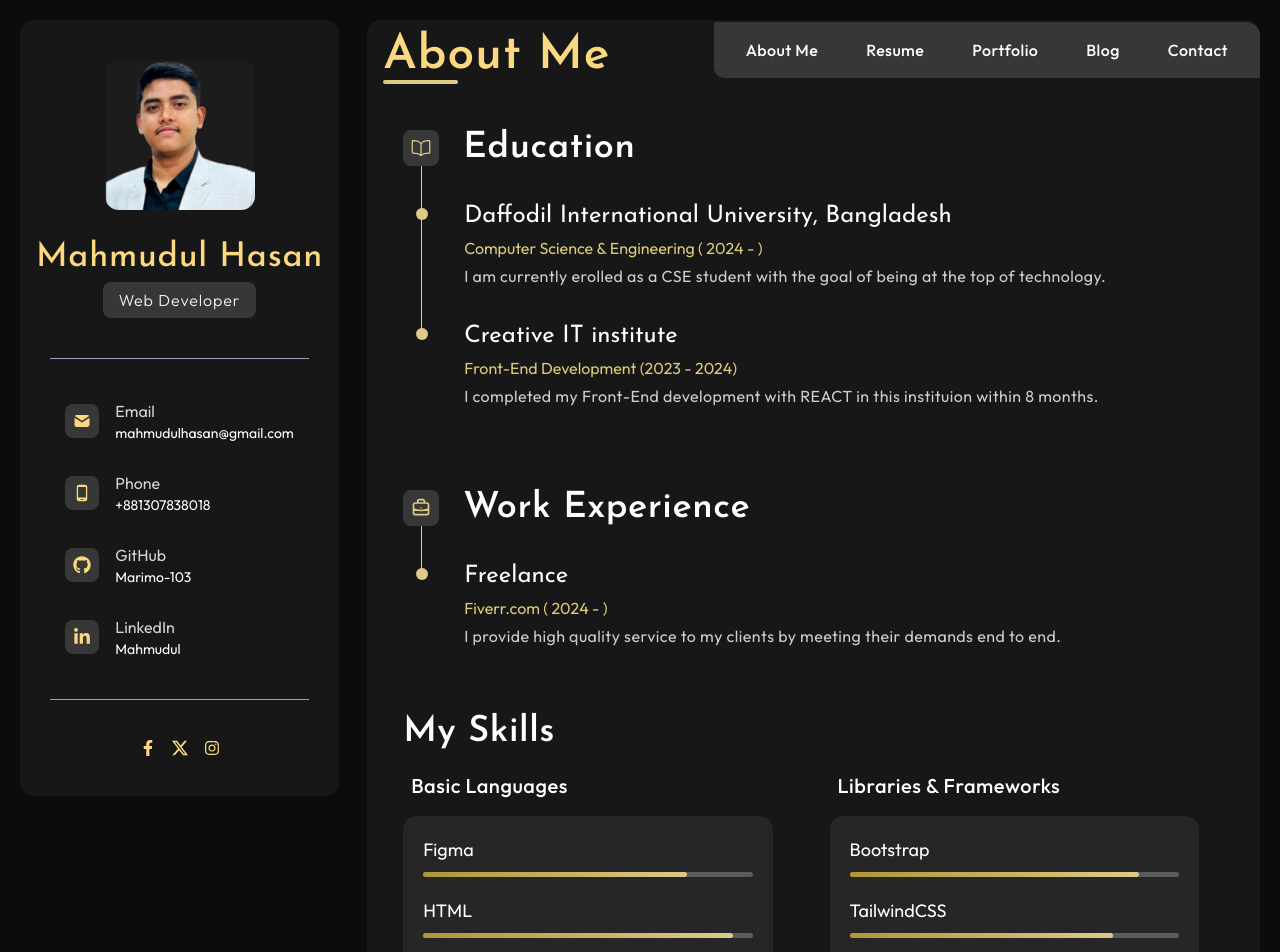
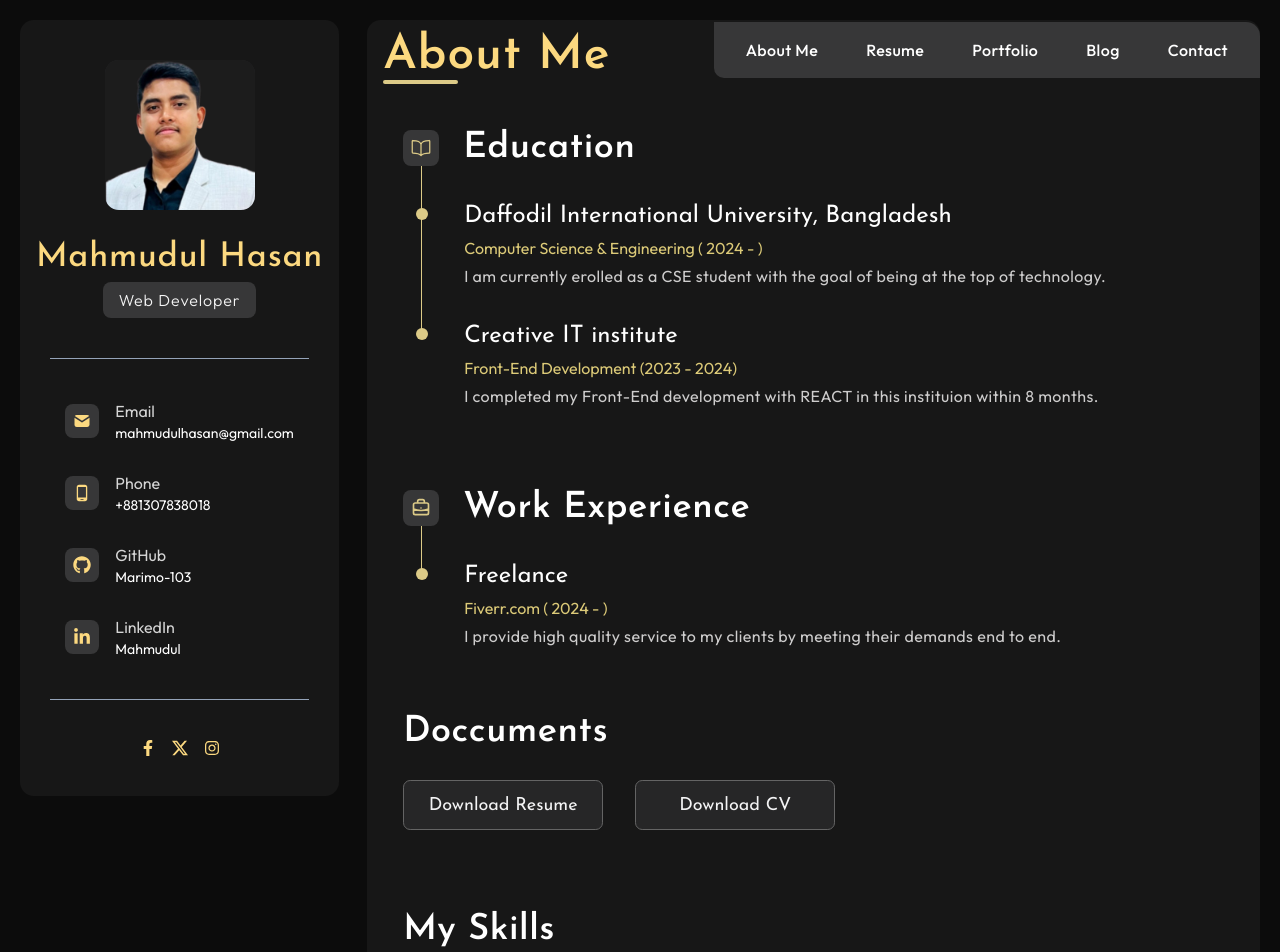
Before and after one commit to Marimo-103/Portfolio, a React (Vite) app: page /resume in a window 1280 px wide. Shown: the top 952 px of the page. Built offline with nearby package versions, Linux system fonts and the light colour scheme; a web font is replaced by a local one.

Commit message:
resume and cv added

```diff
--- a/package.json
+++ b/package.json
@@ -16,7 +16,8 @@
     "react-icons": "^5.3.0",
     "react-router-dom": "^6.26.0",
     "react-slick": "^0.30.2",
-    "slick-carousel": "^1.8.1"
+    "slick-carousel": "^1.8.1",
+    "styled-components": "^6.1.13"
   },
   "devDependencies": {
     "@eslint/js": "^9.8.0",
--- a/src/Components/Navbar.jsx
+++ b/src/Components/Navbar.jsx
@@ -5,13 +5,13 @@ import Li from '../Layers/Li';
 
 const Navbar = () => {
 
-  // let navItems = ['About','Resume','Portfolio','BLog', 'Contact']
   return (
     <div className='w-full'>
       <nav className='bg-[#171717] md:rounded-tl-[14px] rounded-tl-[10px] md:rounded-tr-[14px] rounded-tr-[10px]'>
         <div className='main flex items-center justify-between'>
-          <div className="logo md:block hidden pt-3 text-5xl text-[#FCD980] font-Josefin font-semibold tracking-[0.92px] relative before:absolute before:bottom-[-4px] left-0 before:w-[33%] before:h-1 before:rounded-md before:bg-[#DCCA87] ml-4">
-            About Me
+          <div className="logo md:block hidden pt-3 text-5xl text-[#FCD980] font-Josefin font-semibold tracking-[0.92px] relative before:absolute before:bottom-[-4px] left-0 before:w-[33%] before:h-1 before:rounded-md before:bg-[#DCCA87] ml-4 capitalize">
+            About me
+            {/* {window.location.pathname.split('/')[1]} */}
           </div>
           <div className="menu bg-[#373738] md:py-4 py-2 rounded-tr-[10px] md:rounded-tr-[14px] md:rounded-tl-none rounded-tl-[10px] md:rounded-bl-[10px] w-full md:w-auto">
             <ul className='flex items-center justify-between md:gap-12 md:mx-8 mx-4'>
--- /dev/null
+++ b/src/Layers/Button.jsx
@@ -0,0 +1,164 @@
+import React from "react";
+import styled from "styled-components";
+
+const Button = ({href, text}) => {
+  return (
+    <StyledWrapper>
+      <div className="button text-[#646464]" data-tooltip="Size: 20Mb">
+        <a href={href} target="_blank">
+            <div className="button-wrapper">
+            <div className="text">{text}</div>
+            <span className="icon">
+                <svg
+                xmlns="http://www.w3.org/2000/svg"
+                aria-hidden="true"
+                role="img"
+                width="2em"
+                height="2em"
+                preserveAspectRatio="xMidYMid meet"
+                viewBox="0 0 24 24"
+                >
+                <path
+                    fill="none"
+                    stroke="currentColor"
+                    strokeLinecap="round"
+                    strokeLinejoin="round"
+                    strokeWidth={2}
+                    d="M12 15V3m0 12l-4-4m4 4l4-4M2 17l.621 2.485A2 2 0 0 0 4.561 21h14.878a2 2 0 0 0 1.94-1.515L22 17"
+                />
+                </svg>
+            </span>
+            </div>
+        </a>
+      </div>
+    </StyledWrapper>
+  );
+};
+
+const StyledWrapper = styled.div`
+  .button {
+  --width: 200px;
+  --height: 50px;
+  --tooltip-height: 0;
+  --tooltip-width: 0;
+  --gap-between-tooltip-to-button: 14px;
+  --button-color: #262627;
+  --tooltip-color: #FCD980;
+  width: var(--width);
+  height: var(--height);
+  background: var(--button-color);
+  position: relative;
+  text-align: center;
+  border: 1px solid #646464;
+  border-radius: 0.45em;
+  font-family: "Josefin Sans";
+  transition: background 0.3s;
+}
+
+.button::before {
+  position: absolute;
+  content: attr(data-tooltip);
+  width: var(--tooltip-width);
+  height: var(--tooltip-height);
+  background-color: var(--tooltip-color);
+  font-size: 0.9rem;
+  color: #111;
+  border-radius: .25em;
+  line-height: var(--tooltip-height);
+  bottom: calc(var(--height) + var(--gap-between-tooltip-to-button) + 10px);
+  left: calc(50% - var(--tooltip-width) / 2);
+}
+
+.button::after {
+  position: absolute;
+  content: '';
+  width: 0;
+  height: 0;
+  border: 10px solid transparent;
+  border-top-color: var(--tooltip-color);
+  left: calc(50% - 10px);
+  bottom: calc(100% + var(--gap-between-tooltip-to-button) - 10px);
+}
+
+.button::after,.button::before {
+  opacity: 0;
+  visibility: hidden;
+  transition: all 0.5s;
+}
+
+.text {
+  display: flex;
+  align-items: center;
+  justify-content: center;
+}
+
+.button-wrapper,.text,.icon {
+  overflow: hidden;
+  position: absolute;
+  width: 100%;
+  height: 100%;
+  left: 0;
+  color: #F3F3F4;
+  font-size: 18px;
+}
+
+.text {
+  top: 0
+}
+
+.text,.icon {
+  transition: top 0.5s;
+}
+
+.icon {
+  color: #000;
+  top: 100%;
+  display: flex;
+  align-items: center;
+  justify-content: center;
+}
+
+.icon svg {
+  width: 24px;
+  height: 24px;
+}
+
+.button:hover {
+  background: #FCD980;
+}
+
+.button:hover .text {
+  top: -100%;
+}
+
+.button:hover .icon {
+  top: 0;
+}
+
+.button:hover:before,.button:hover:after {
+  opacity: 1;
+  visibility: visible;
+}
+
+.button:hover:after {
+  bottom: calc(var(--height) + var(--gap-between-tooltip-to-button) - 20px);
+}
+
+.button:hover:before {
+  bottom: calc(var(--height) + var(--gap-between-tooltip-to-button));
+}
+
+@media (max-width: 760px) {
+    .button {
+      --width: 150px;
+      --height: 40px;
+      font-size: 12px;
+    }
+
+    .button-wrapper,.text,.icon {
+        font-size: 14px;
+    }
+
+`;
+
+export default Button;
--- a/src/Pages/Portfolio.jsx
+++ b/src/Pages/Portfolio.jsx
@@ -10,7 +10,7 @@ const Project = ({ProjectTitle, tag, src}) => {
   return (
     <>
       <div className="box rounded-[10px] md:rounded-[14px] bg-[#262627]">
-        <div className="img md:w-[370px] md:h-[370px] w-[170px] h-[170px]">
+        <div className="img md:w-[350px] md:h-[350px] w-[170px] h-[170px]">
           <img src={src} alt="" className='w-full h-full rounded-tl-[10px] rounded-tr-[10px] md:rounded-tl-[14px] md:rounded-tr-[14px]'/>
         </div>
         <div className="text p-2 md:p-4">
@@ -31,7 +31,7 @@ const Portfolio = () => {
   let [activeTab, setActiveTab] = useState('all')
 
   return (
-    <div className='bg-[#171717] rounded-bl-[10px] rounded-br-[10px] md:rounded-bl-[14px] md:rounded-br-[14px]'>
+    <div className='bg-[#171717] rounded-bl-[10px] rounded-br-[10px] md:rounded-bl-[14px] md:rounded-br-[14px] pb-5'>
       <div className="crumbs flex gap-5 md:gap-12 items-center justify-start pt-12 md:px-5 px-2">
         <p onClick={()=> setActiveTab('all')} className={`md:text-lg text-sm font-Josefin md:font-medium tracking-[0.45px] cursor-pointer ${ activeTab === 'all' ? "text-[#DCCA87]" : "text-[#F5F5F3]"}`}>
           All
--- a/src/Pages/Resume.jsx
+++ b/src/Pages/Resume.jsx
@@ -1,6 +1,10 @@
 import React from 'react'
 import { HiOutlineBriefcase } from 'react-icons/hi'
 import { IoBookOutline } from 'react-icons/io5'
+import { PiDownloadBold } from 'react-icons/pi'
+import Button from '../Layers/Button'
+import resume from '/Common Images/MahmudulResume (1).pdf'
+
 
 const Resume = () => {
   return (
@@ -99,6 +103,23 @@ const Resume = () => {
             </div>
         </section>
 
+        <section id="resume" className='pt-16 md:px-5 mb-4 px-2'>
+            <div className="main ml-4">
+                <h2 className='text-2xl md:text-4xl text-[#FFF] font-Josefin font-bold md:font-semibold tracking-[0.55px] mb-7'>
+                    Doccuments
+                </h2>
+                <div className="flex sm:gap-8 sm:justify-normal justify-between">
+                    <div className="resume">
+                        <Button href={resume} text={'Download Resume'}/>
+                    </div>
+                    <div className="CV">
+                        <Button href={resume} text={'Download CV'}/>
+                    </div>
+                </div>
+            </div>
+
+        </section>
+
         {/* skills bar */}
         <section id="skills" className='pt-16 md:px-5 mb-4 px-2'>
             <div className="main ml-4">
```
Also changed, not shown: 2 other files (tests, documents, lock files or other folders).
